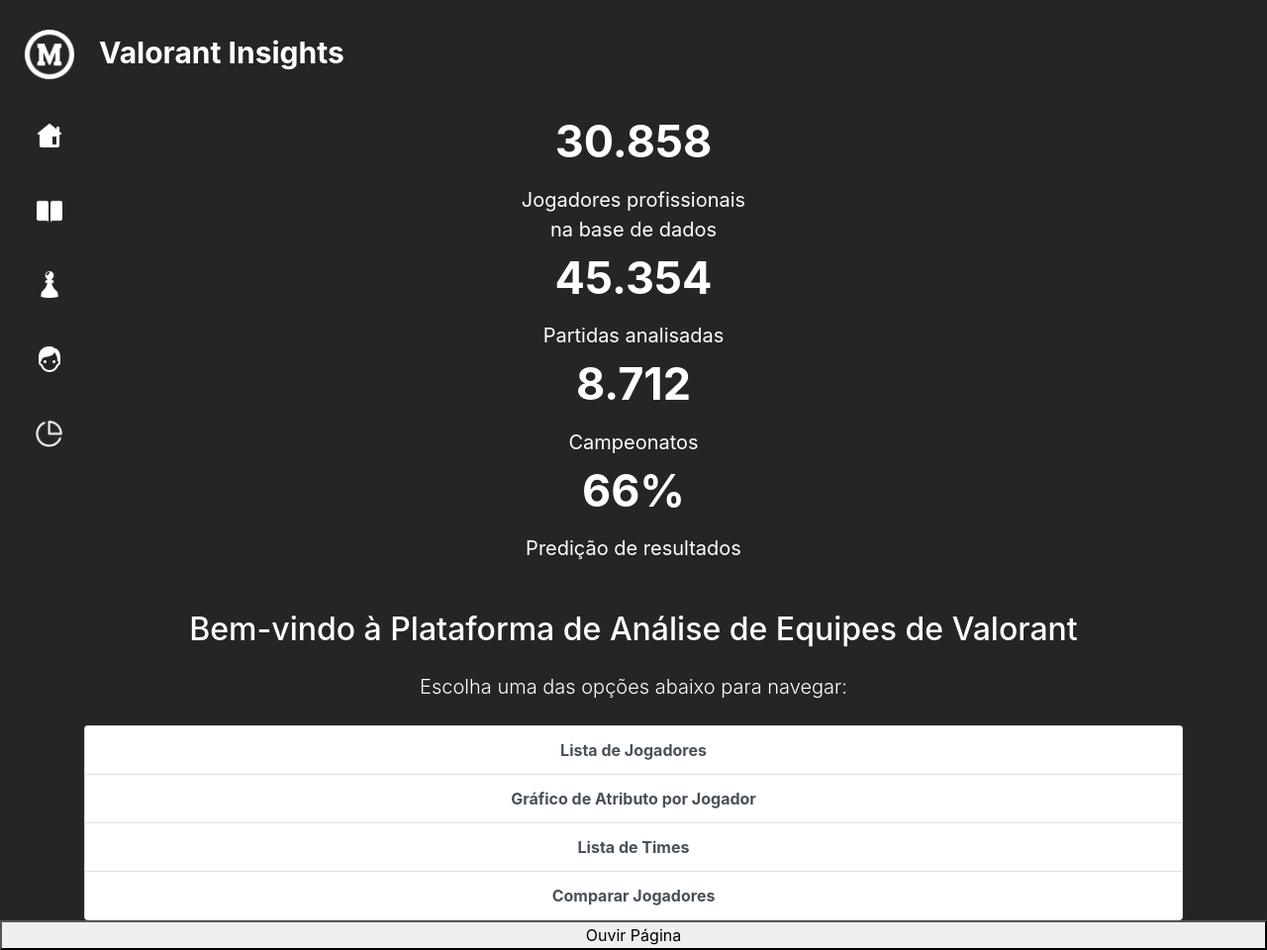
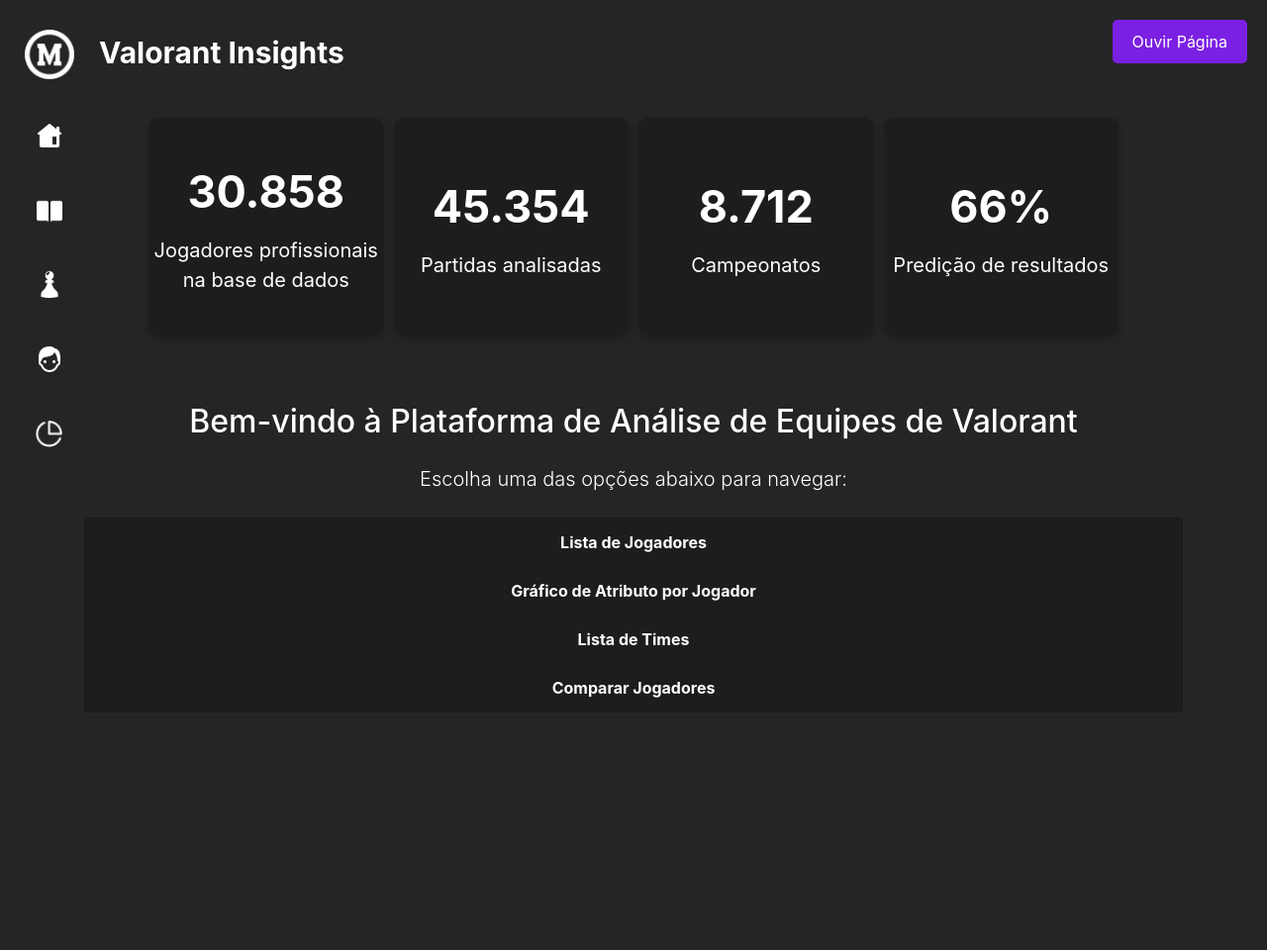
Before and after one commit to Lukxus/vlr_core, a Django app: page /home/ in a window 1280 px wide. Shown: the whole page at 99% size. After the commit the page ends 720 px from the top, so only its background shows below. Run offline with Django 5.2, Linux system fonts and the light colour scheme; some libraries are stand-ins or nearby versions.

Commit message:
chore: styles for home

```diff
--- a/vlr_core/static/css/home/styles.css
+++ b/vlr_core/static/css/home/styles.css
@@ -2,3 +2,72 @@
     background-color: #262525;
     color: #FFF;
 }
+
+#speakBtn {
+    position: fixed;
+    top: 20px;
+    right: 20px;
+    background-color: #7B20E2;
+    color: white;
+    border: none;
+    padding: 10px 20px;
+    border-radius: 5px;
+    cursor: pointer;
+    font-size: 16px;
+}
+
+#speakBtn:hover {
+    background-color: #6a1dc9;
+}
+
+.highlight {
+    background-color: #7B20E2;
+    color: white;
+    padding: 5px;
+    border-radius: 5px;
+}
+
+.boxes-container {
+    display: flex;
+    justify-content: space-between;
+    margin-top: 10px;
+    margin-bottom: 20px;
+    padding: 0 150px;
+}
+
+.box {
+    width: 360px;
+    height: 220px;
+    background-color: #1D1D1D;
+    border-radius: 10px;
+    box-shadow: 0 4px 8px rgba(0, 0, 0, 0.2);
+    margin-right: 10px;
+    transition: transform 0.3s ease, background-color 0.3s ease;
+    animation: carouselAnimation 6s infinite;
+}
+
+.box:hover {
+    background-color: #7B20E2;
+    transform: scale(1.05);
+    box-shadow: 0 6px 12px rgba(0, 0, 0, 0.3);
+}
+
+.boxes-container .box:last-child {
+    margin-right: 0;
+}
+
+.menu-item {
+    background-color: #1D1D1D;
+    color: white;
+    transition: background-color 0.3s ease, color 0.3s ease;
+}
+
+.menu-item:hover {
+    background-color: #6a1dc9;
+    color: white;
+}
+
+
+.text-white {
+    color: white;
+}
```
